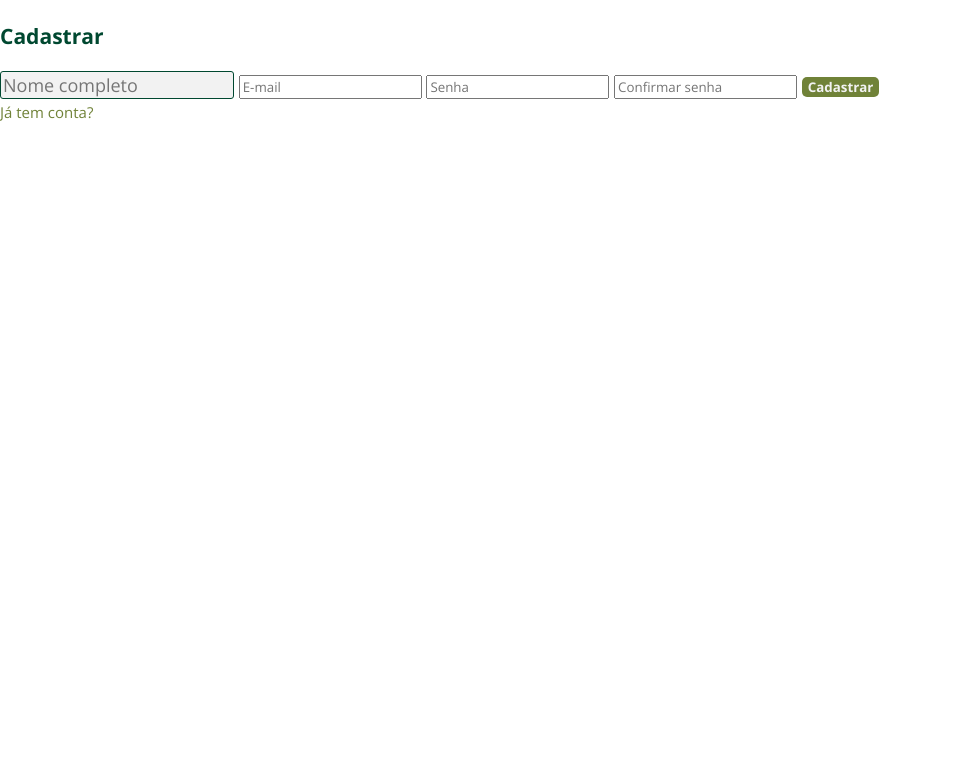
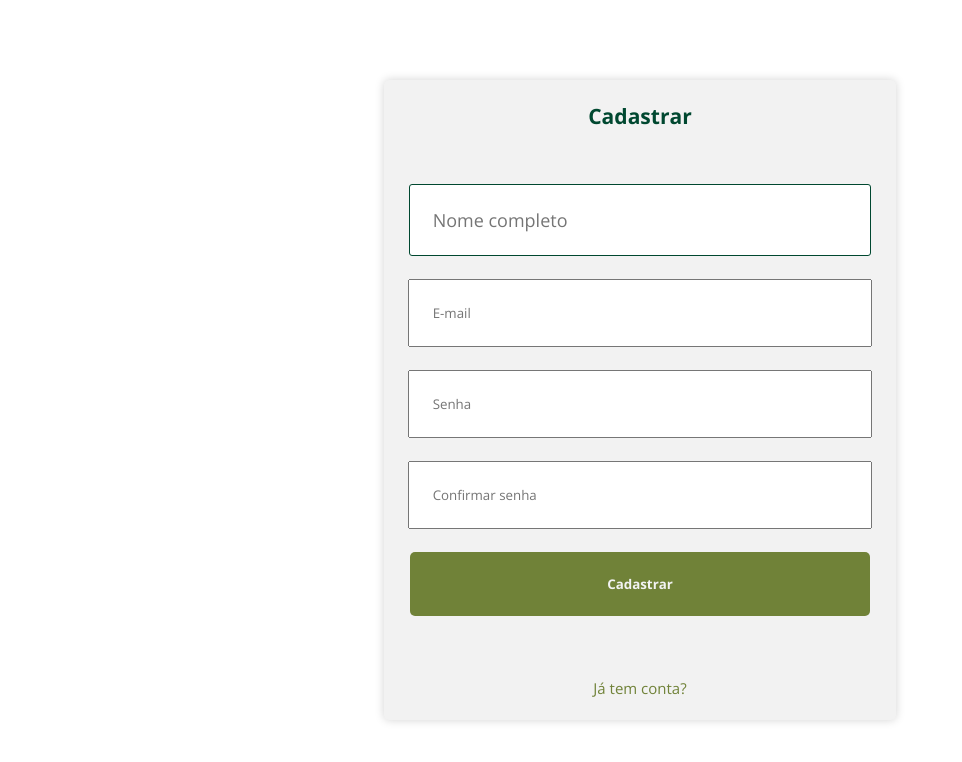
Before and after one commit to gabcchaves/compraqui, a plain HTML site: page register.html in a window 1280 px wide. Shown: the whole page, without its empty margins (0-962 px from the left). Drawn offline with nearby package versions, Linux system fonts and the light colour scheme.

Commit message:
Estilo da página de cadastro.

```diff
--- a/style.css
+++ b/style.css
@@ -215,6 +215,76 @@ input[type=text] {
 	align-items: center;
 }
 
+/* Register page */
+#register-page {
+	display: flex;
+	flex-direction: column;
+	justify-content: center;
+	height: 100vh;
+}
+
+#register-page .container {
+	display: flex;
+	flex-direction: column;
+	justify-content: center;
+	align-items: center;
+	flex: 1;
+}
+
+#register-page .container .card {
+	background-color: var(--smoke-white);
+	width: 90%;
+	height: 80%;
+	border-radius: 5px;
+	box-shadow: 0 0 10px lightgray;
+	display: flex;
+	flex-direction: column;
+}
+
+#register-page .card .card-header {
+	height: 10%;
+	text-align: center;
+}
+
+#register-page .card .card-content {
+	flex: 1;
+	display: flex;
+	flex-direction: column;
+	justify-content: center;
+	width: 100%;
+	padding: 0 5%;
+	box-sizing: border-box;
+}
+
+#register-page .card .card-content form {
+	display: flex;
+	flex-direction: column;
+	align-items: center;
+	width: 100%;
+}
+
+#register-page .card .card-content form input {
+	padding: 5%;
+	width: 90%;
+}
+
+#register-page .card .card-content form input:first-child {
+	background-color: var(--white);
+}
+
+#register-page .card .card-content form input:nth-child(even) {
+	margin: 5% 0;
+}
+
+#register-page .card .card-footer {
+	height: 10%;
+	border-bottom-left-radius: inherit;
+	border-bottom-right-radius: inherit;
+	display: flex;
+	justify-content: center;
+	align-items: center;
+}
+
 /* LARGER DEVICES SETTINGS */
 @media screen and (min-width: 1081px) {
 	.main-header {
@@ -265,4 +335,9 @@ input[type=text] {
 	#login-page .container .card {
 		width: 40%;
 	}
+
+	/* Register page */
+	#register-page .container .card {
+		width: 40%;
+	}
 }
```
